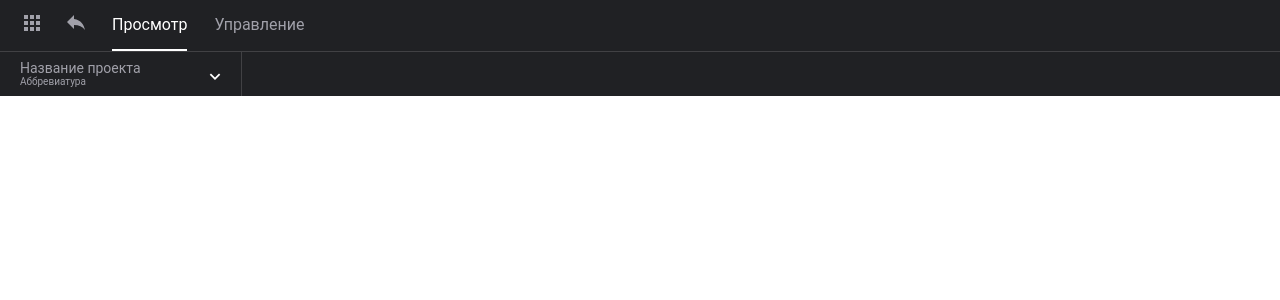
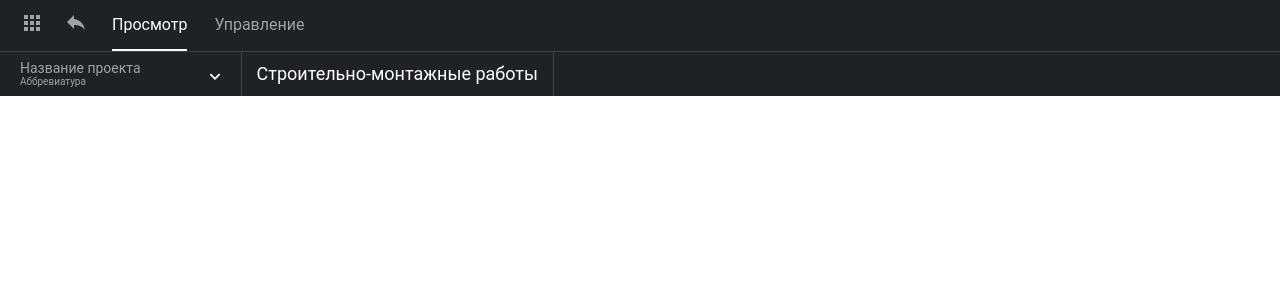
Before and after one commit to dalogsamurai/form-test-task, a React (Create React App) app: page / in a window 1280 px wide. Shown: the top 300 px of the page. Built offline with nearby package versions, Linux system fonts and the light colour scheme.

Commit message:
upper menu done

```diff
--- /dev/null
+++ b/src/components/FolderTitle/folder-title.sass
@@ -0,0 +1,7 @@
+.folder-title
+    padding: 11px 15px
+    width: fit-content
+    border-right: 1px solid #414144
+    &__text
+        font-size: 18px
+        line-height: 21px
--- /dev/null
+++ b/src/components/FolderTitle/folder-title.tsx
@@ -0,0 +1,9 @@
+import "./folder-title.sass";
+
+export const FolderTitle = () => {
+  return (
+    <div className="folder-title">
+      <div className="folder-title__text">Строительно-монтажные работы</div>
+    </div>
+  );
+};
--- a/src/components/Menu/menu.sass
+++ b/src/components/Menu/menu.sass
@@ -0,0 +1,3 @@
+.menu
+    &__upper
+        display: flex
--- a/src/components/Menu/menu.tsx
+++ b/src/components/Menu/menu.tsx
@@ -1,9 +1,14 @@
+import { FolderTitle } from "../FolderTitle/folder-title";
 import { UpperSection } from "../UpperSection/upper-section";
+import "./menu.sass";
 
 export const Menu = () => {
   return (
     <div className="menu">
-      <UpperSection />
+      <div className="menu__upper">
+        <UpperSection />
+        <FolderTitle />
+      </div>
     </div>
   );
 };
```
